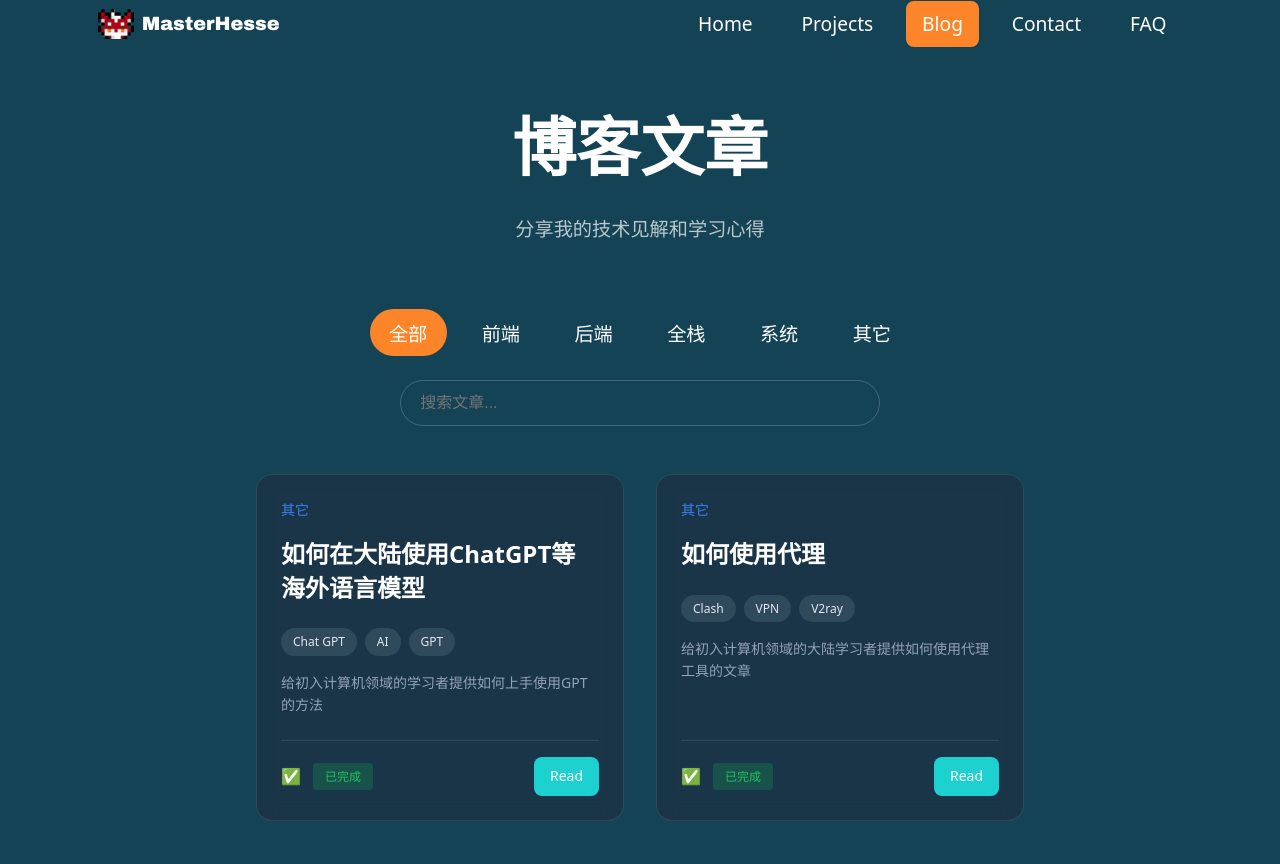
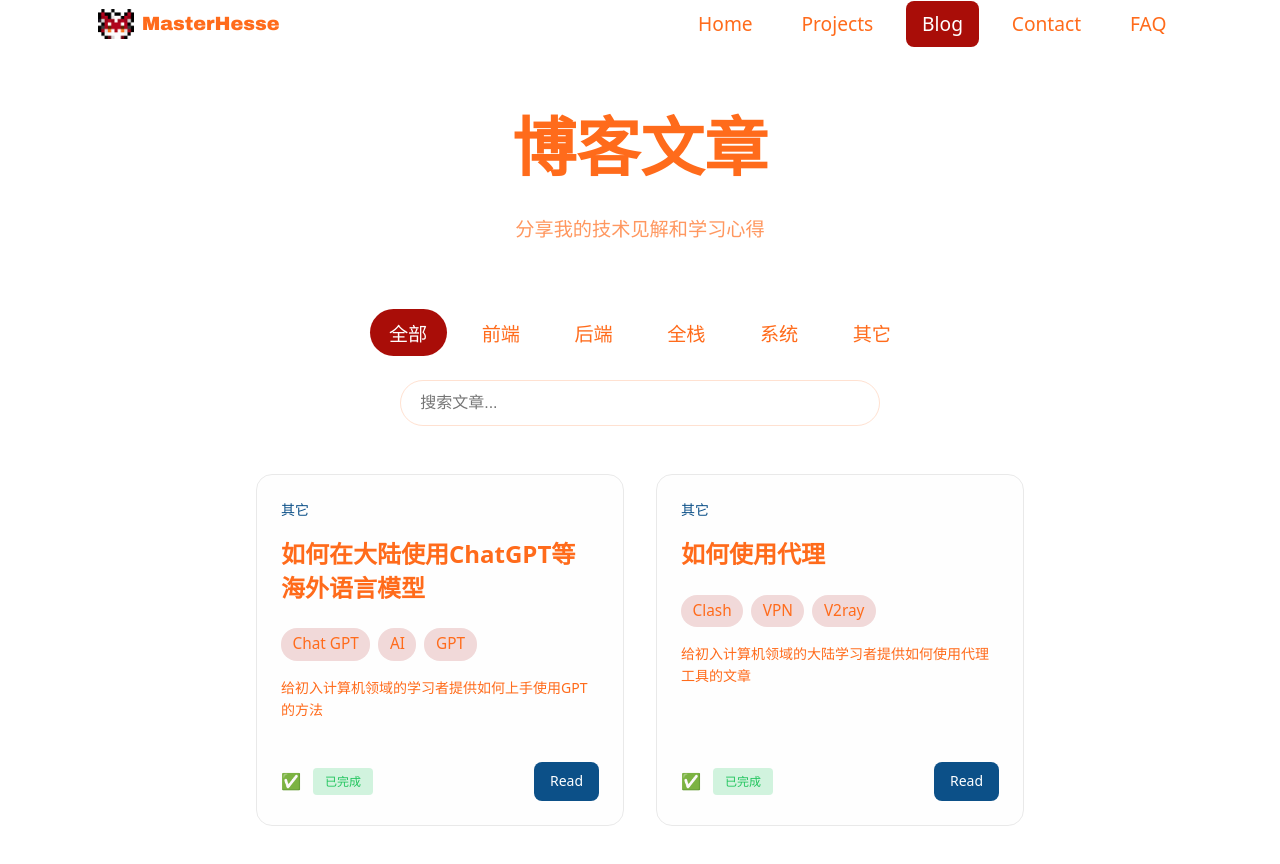
Before and after one commit to MasterHesse/MasterHesse.github.io, a Vue app: page /blog in a window 1280 px wide. Shown: the top 864 px of the page. Built offline with nearby package versions, Linux system fonts and the light colour scheme.

Commit message:
Use fitter color

```diff
--- a/src/assets/styles/variables.css
+++ b/src/assets/styles/variables.css
@@ -1,9 +1,10 @@
 :root {
     /* Colors */
-    --primary-color: #1dd1d1;
-    --secondary-color: #fc852a;
-    --background-color: #144355;
-    --text-color: #ffffff;
+    --primary-color: #0c5088;
+    --secondary-color: #a90d08;
+    --background-color: #ffffff;
+    --text-color: #ff6b1b;
+    --card-background-color:#fefefe;
 
     /* Typography */
     --base-font-size: clamp(1rem, calc(0.8rem + 0.5vw), 1.2rem);
--- a/src/components/BlogPreview.vue
+++ b/src/components/BlogPreview.vue
@@ -61,13 +61,13 @@ defineProps({
 
 <style scoped>
 .blog-card {
-  background-color: rgba(30, 41, 59, 0.5);
+  background-color: var(--card-background-color);
   border-radius: 1rem;
   overflow: hidden;
   height: 100%;
   transition: transform 0.3s ease;
   backdrop-filter: blur(10px);
-  border: 1px solid rgba(255, 255, 255, 0.1);
+  border: 1px solid #e9e9e9;
 }
 
 .blog-card:hover {
@@ -83,14 +83,14 @@ defineProps({
 
 .blog-card__category {
   font-size: 0.875rem;
-  color: #3b82f6;
+  color: var(--primary-color);
   margin-bottom: 1rem;
 }
 
 .blog-card__title {
   font-size: 1.5rem;
   font-weight: 600;
-  color: #fff;
+  color: var(--text-color);
   margin-bottom: 0.5rem;
   line-height: 1.4;
 }
@@ -103,21 +103,21 @@ defineProps({
 
 .blog-card__tags {
   display: flex;
-  flex-wrap: wrap;
-  gap: 0.5rem;
-  margin-bottom: 1rem;
+    flex-wrap: wrap;
+    gap: 0.5rem;
+    margin-bottom: 1rem;
 }
 
 .blog-card__tag {
-  background-color: rgba(255, 255, 255, 0.1);
-  color: #e2e8f0;
-  padding: 0.25rem 0.75rem;
-  border-radius: 1rem;
-  font-size: 0.75rem;
+  font-size: calc(var(--base-font-size) * 0.8);
+    padding: 0.25em 0.75em;
+    background-color: color-mix(in srgb, var(--secondary-color) 15%, transparent);
+    border-radius: 1rem;
+    transition: background-color 0.3s ease;
 }
 
 .blog-card__description {
-  color: #94a3b8;
+  color: var(--text-color);
   font-size: 0.875rem;
   line-height: 1.6;
   margin-bottom: 1.5rem;
--- a/src/components/ProjectCard.vue
+++ b/src/components/ProjectCard.vue
@@ -81,8 +81,9 @@
   .project-card {
     position: relative;
     border-radius: 1rem;
+    border: 1px solid #e9e9e9;
     overflow: hidden;
-    background-color: rgba(30, 41, 59, 0.5);
+    background-color: var(--card-background-color);
     cursor: pointer;
     transition: all 0.3s ease;
     height: 100%;
@@ -108,7 +109,7 @@
 
   .project-card__category {
     font-size: calc(var(--base-font-size) * 0.8);
-    color: var(--secondary-color);
+    color: var(--primary-color);
     margin-bottom: 0.5rem;
     display: block;
   }
--- a/src/views/BlogPost.vue
+++ b/src/views/BlogPost.vue
@@ -112,7 +112,7 @@ onMounted(() => {
 .blog-post__title {
   font-size: 2.5rem;
   margin-bottom: 1.5rem;
-  color: var(--text-color);
+  color: #002569;
   font-family: Arial Black, Gadget, sans-serif; /* 标题使用衬线字体 */
   font-weight: 700;
   line-height: 1.2;
@@ -165,7 +165,7 @@ onMounted(() => {
   line-height: 1.8;
   /* font-family: 'Segoe UI', Tahoma, Geneva, Verdana, sans-serif;  */
   font-size: 1.1rem;
-  color: var(--text-color);
+  color: #002569;
 }
 
 .blog-post__footer {
@@ -193,7 +193,7 @@ onMounted(() => {
 <style>
 /* GitHub Markdown 样式覆盖 */
 .markdown-body {
-  color: var(--text-color) !important;
+  color: #002569 !important;
   background-color: transparent !important;
   font-family: 'Source Sans Pro', -apple-system, BlinkMacSystemFont, sans-serif !important;
 }
```
